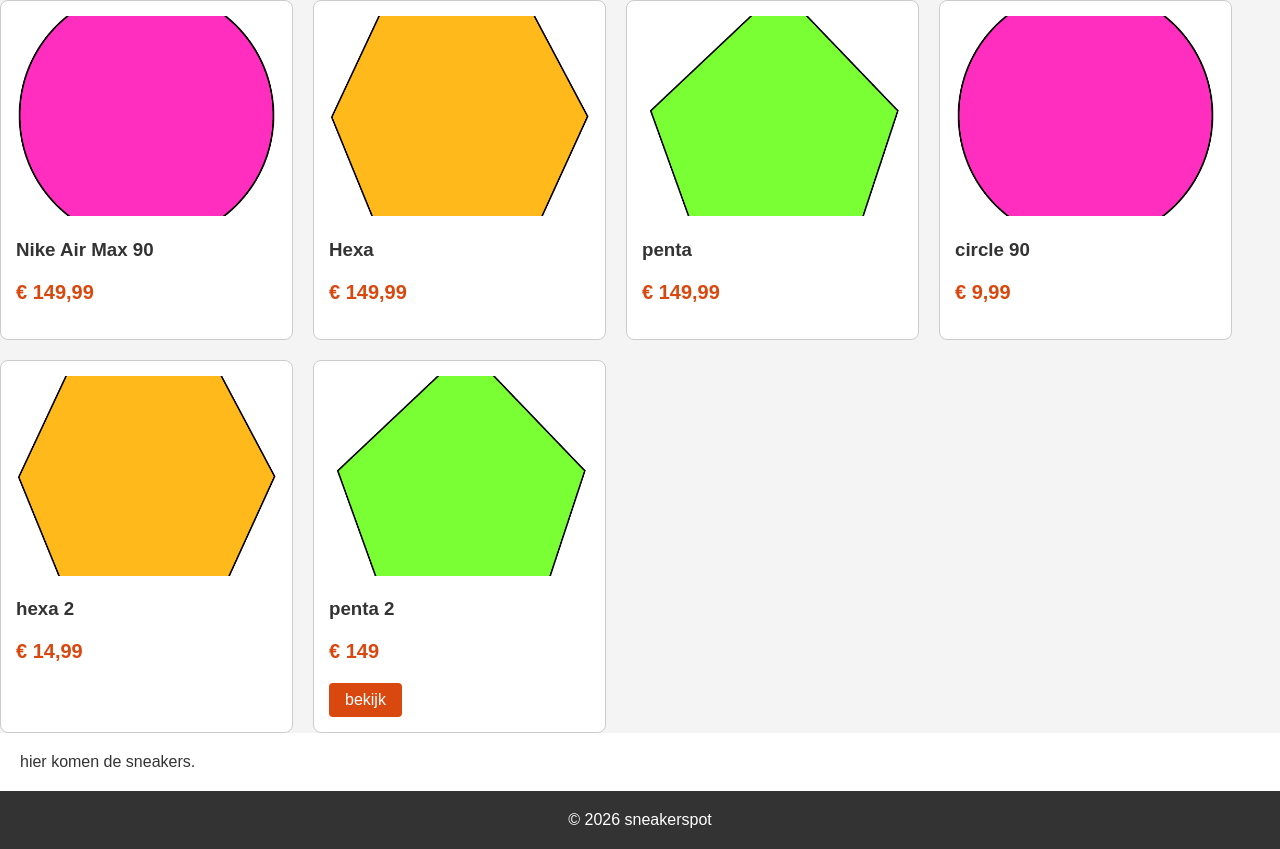
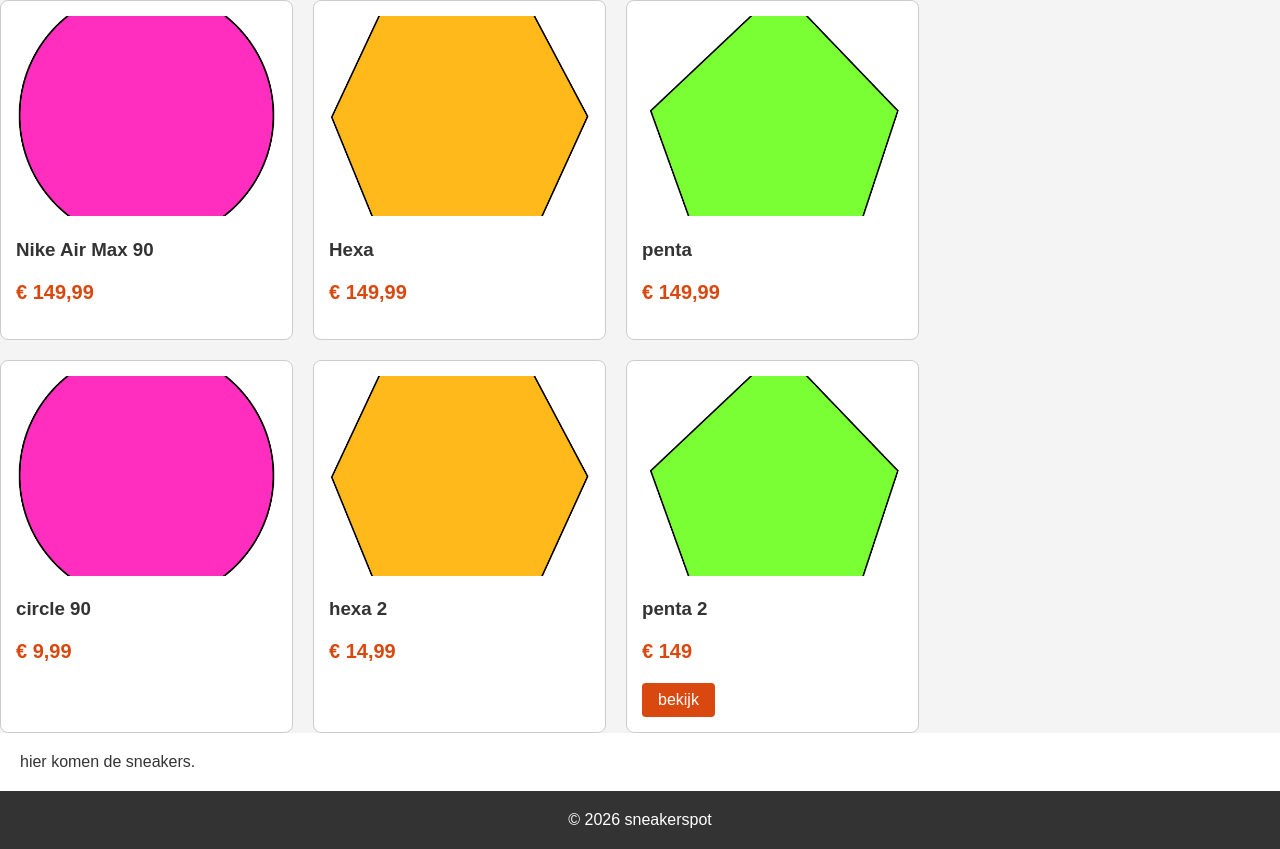
Before and after one commit to Mark-JanKuijper/web-dev, a PHP site: page / in a window 1280 px wide. Shown: the part 80-929 px from the top of the page. Run offline with PHP 8.4, Linux system fonts and the light colour scheme.

Commit message:
changed one line

```diff
--- a/workshops/workshop_6/style.css
+++ b/workshops/workshop_6/style.css
@@ -48,6 +48,7 @@ body {
     display: flex;
     flex-wrap: wrap;
     gap: 20px;
+    width: 960px;
 }
 
 /* voor class gebruik je een . (punt) */
```
